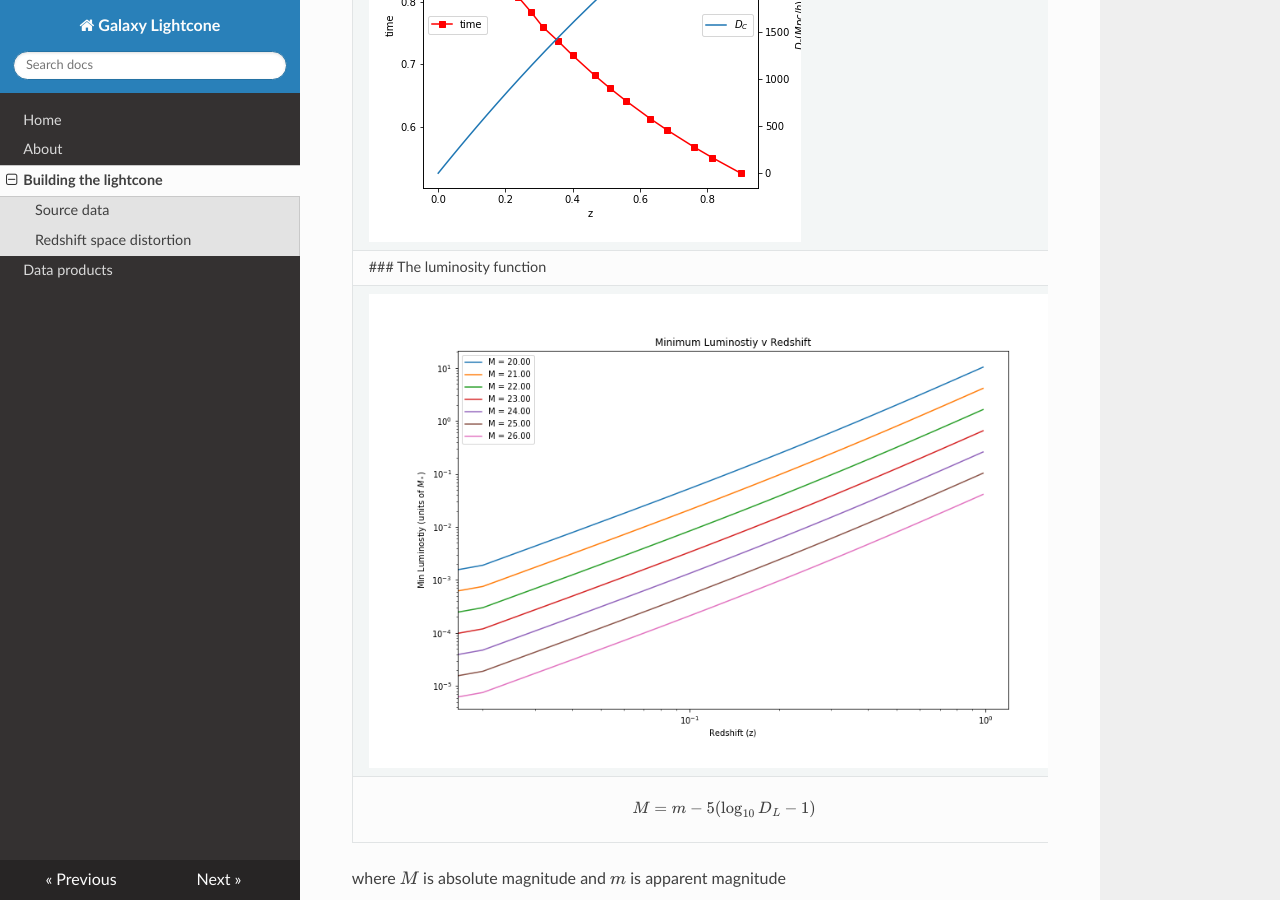
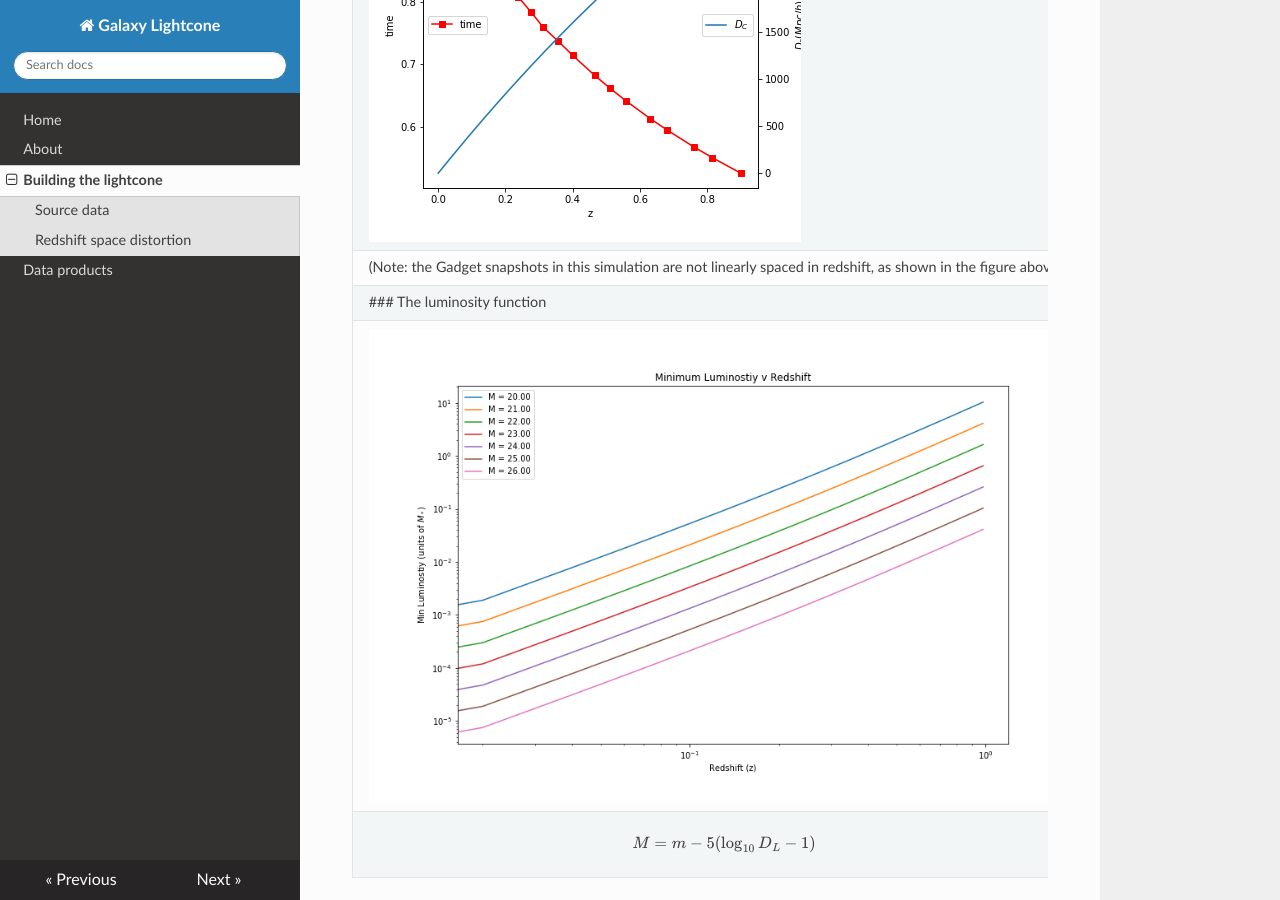
Before and after one commit to rajbooth/Lightcone, an MkDocs documentation site: the page built from docs/building_lightcone.md, in a window 1280 px wide and 900 px high, scrolled down 893 px. Built offline with MkDocs 1.6.1, drawn with Linux system fonts in a browser that asks for light colours; nearby versions of some CDN libraries; formulas are drawn with MathJax 3.

Commit message:
docs/building_lightcone.md updated from https://stackedit.io/

```diff
--- a/docs/building_lightcone.md
+++ b/docs/building_lightcone.md
@@ -14,7 +14,8 @@ The principal cosmological parameters used for the fiducial run are summarised i
 | $n_s$ | Spectral index | 0.9611 |
 | $A_s$ | Curvature fluctuation amplitude | 2.14818 $(\times 10^{-9})$ |
 The lightcone includes snapshots 42 - 63 from the fiducial Gadget run, spanning  the redshift range $0 < z < 0.85$
-![Gadget snapshot](https://github.com/rajbooth/Lightcone/raw/master/images/Gadget%20snaphots%20vs%20redshift.png)
+![Gadget snapshot redshifts](https://github.com/rajbooth/Lightcone/raw/master/images/Gadget%20snaphots%20vs%20redshift.png)
+(Note: the Gadget snapshots in this simulation are not linearly spaced in redshift, as shown in the figure above.)
 ### <a name="luminosity"></a>The luminosity function
 ![Minimum luminosity](https://github.com/rajbooth/Lightcone/raw/master/images/Min_Lum_Redshift.png)
 $$M = m - 5 (\log_{10}D_L - 1) $$
```
Also changed, not shown: other parts of docs/building_lightcone.md (+1 -1 lines).
